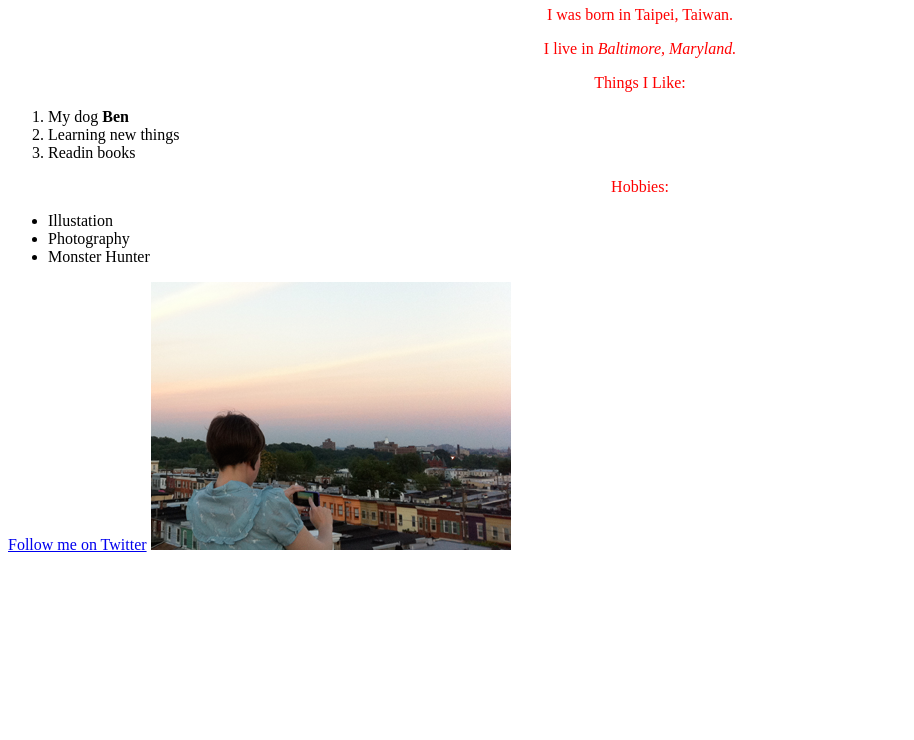
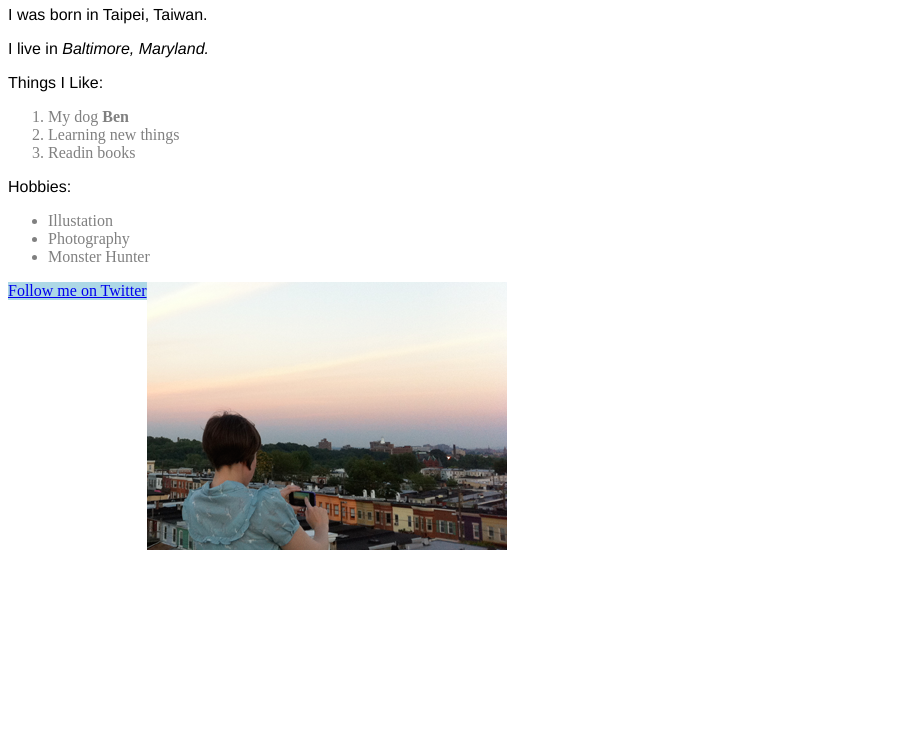
Before and after one commit to shosmer/shosmer.github.io, a plain HTML site: page index.html in a window 1280 px wide. Shown: the part 60-800 px from the top of the page, without its empty margins (0-914 px from the left). Drawn offline with Linux system fonts and the light colour scheme.

Commit message:
Font stuff

```diff
--- a/style.css
+++ b/style.css
@@ -1,4 +1,17 @@
 h1, h2, p {
-	color: red;
-	text-align: center;
+	font-family: Helvetica;
+	color: black;
 }
+
+ol, ul {
+	color: gray;
+}
+
+img{
+	float: left;
+}
+
+a:link {
+	background-color: lightblue;
+	float: left;
+}
```
